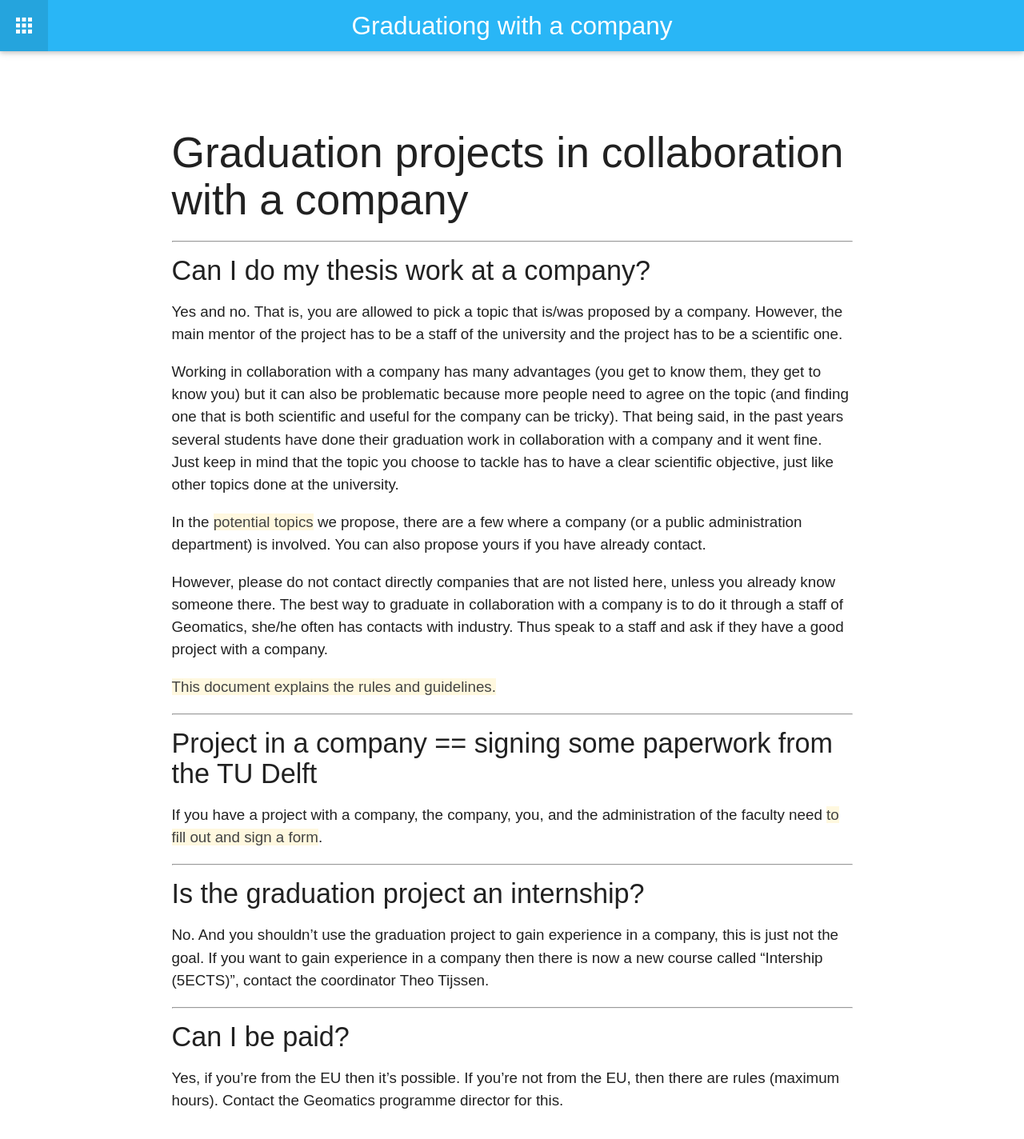
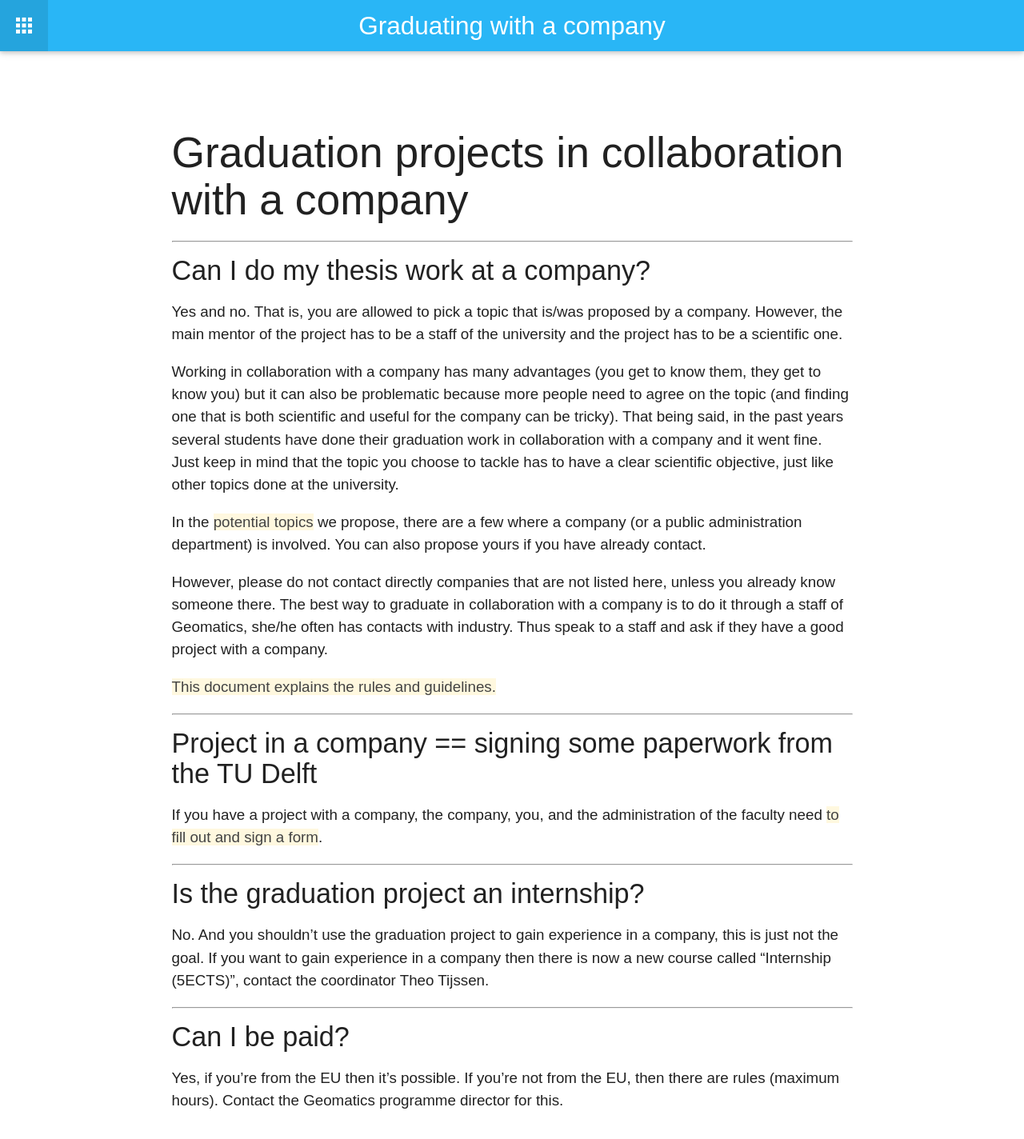
Before and after one commit to tudelft3d/geo2020, a Jekyll site: the page built from company/index.md, in a window 1280 px wide. Shown: the whole page at 80% size. Built offline with Jekyll 4.4.1, drawn with Linux system fonts in a browser that asks for light colours; nearby versions of some CDN libraries.

Commit message:
fixed typos

```diff
--- a/company/index.md
+++ b/company/index.md
@@ -1,6 +1,6 @@
 ---
 layout: page
-title: Graduationg with a company
+title: Graduating with a company
 permalink: /company/
 ---
 
@@ -39,7 +39,7 @@ If you have a project with a company, the company, you, and the administration o
 
 No.
 And you shouldn't use the graduation project to gain experience in a company, this is just not the goal.
-If you want to gain experience in a company then there is now a new course called "Intership (5ECTS)", contact the coordinator Theo Tijssen.
+If you want to gain experience in a company then there is now a new course called "Internship (5ECTS)", contact the coordinator Theo Tijssen.
 
 - - -
 
```
